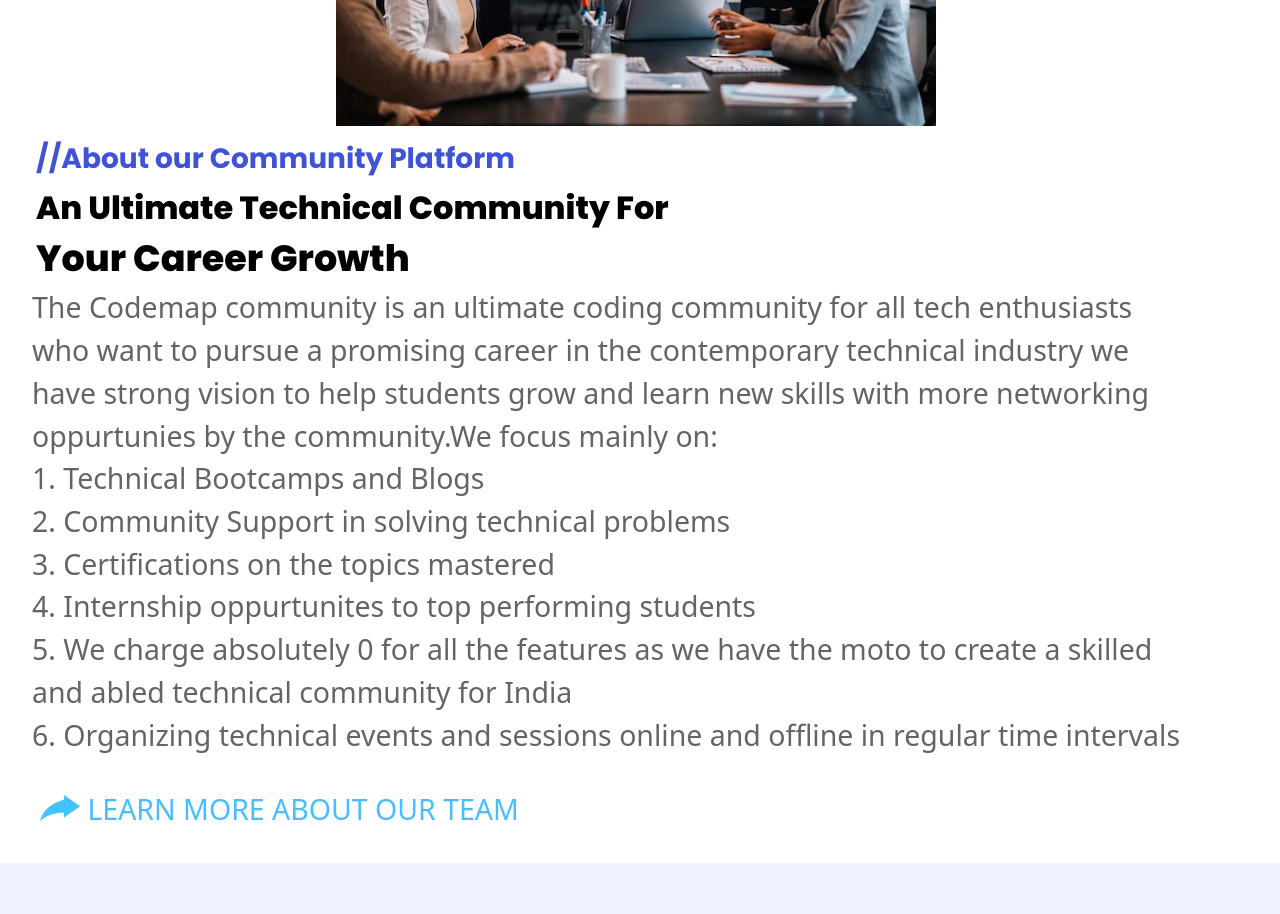
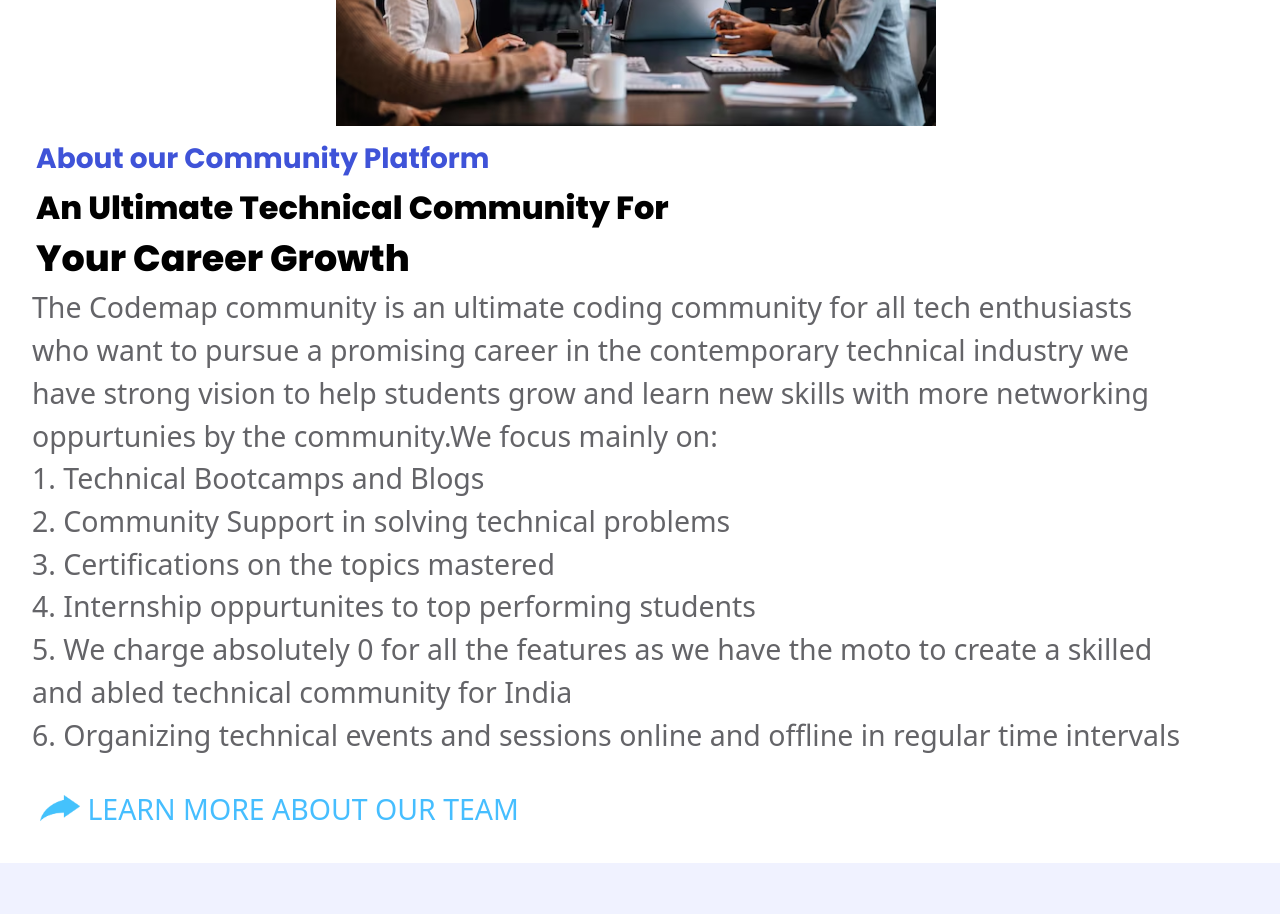
Before and after one commit to AritraChakraborty2003/CodemapCommunityWebsite, a React (Vite) app in the folder Client/my-project/: page / in a window 1280 px wide. Shown: the part 1280-2194 px from the top of the page. Built offline with nearby package versions, Linux system fonts and the light colour scheme.

Commit message:
Update:\Update in code

```diff
--- a/Client/my-project/src/Components/About.jsx
+++ b/Client/my-project/src/Components/About.jsx
@@ -1,3 +1,4 @@
+/* eslint-disable react/jsx-no-comment-textnodes */
 const About = () => {
   return (
     <>
@@ -11,7 +12,7 @@
               <div className="text-area w-[95vw]  pb-6 pt-3">
                 <div className="font-poppins">
                   <p className="ml-3 text-[3.5vmin] font-bold text-btnColor">
-                    //About our Community Platform
+                    About our Community Platform
                   </p>
                   <p className="ml-3 text-[4vmin] font-extrabold mt-1">
                     An Ultimate Technical Community For
--- a/Client/my-project/src/Components/CMSApply.jsx
+++ b/Client/my-project/src/Components/CMSApply.jsx
@@ -1,3 +1,4 @@
+/* eslint-disable no-unused-vars */
 import { useNavigate } from "react-router-dom";
 import Footer from "./Footer";
 import { Navigate } from "react-router-dom";
--- a/Client/my-project/src/Components/Card.jsx
+++ b/Client/my-project/src/Components/Card.jsx
@@ -1,3 +1,4 @@
+/* eslint-disable react/prop-types */
 const Card = (props) => {
   return (
     <>
```
Also changed, not shown: 1 other file (tests, documents, lock files or other folders).
